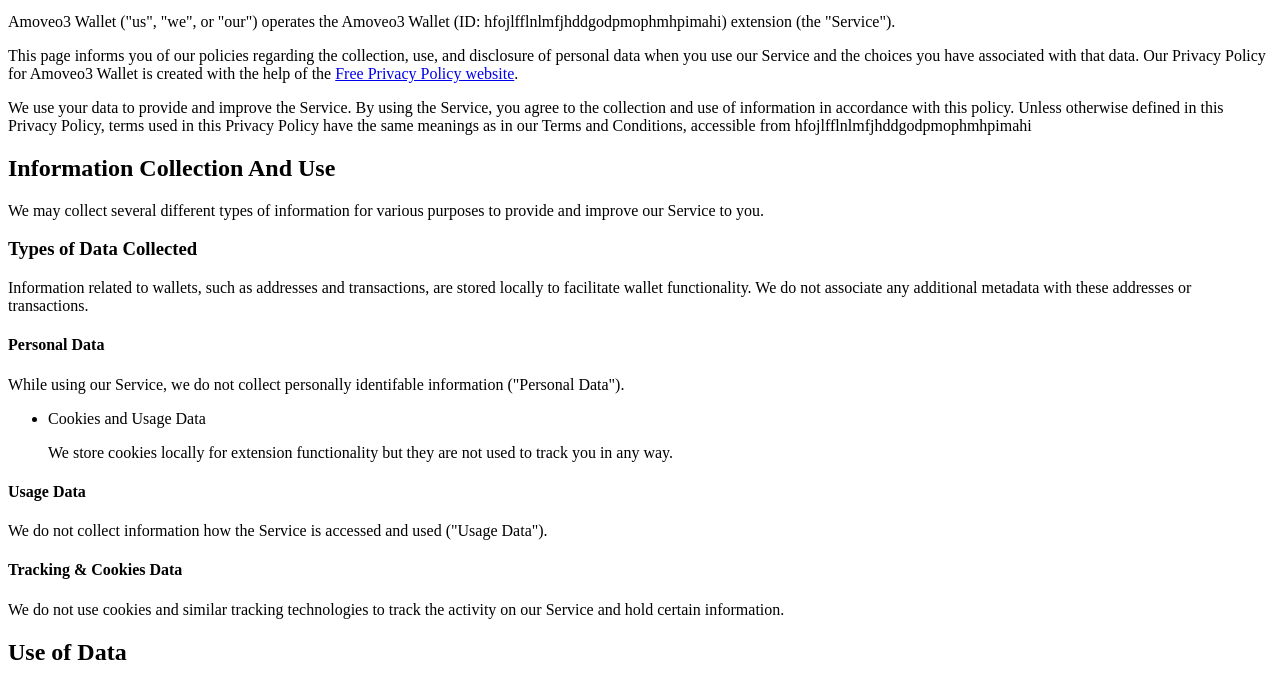
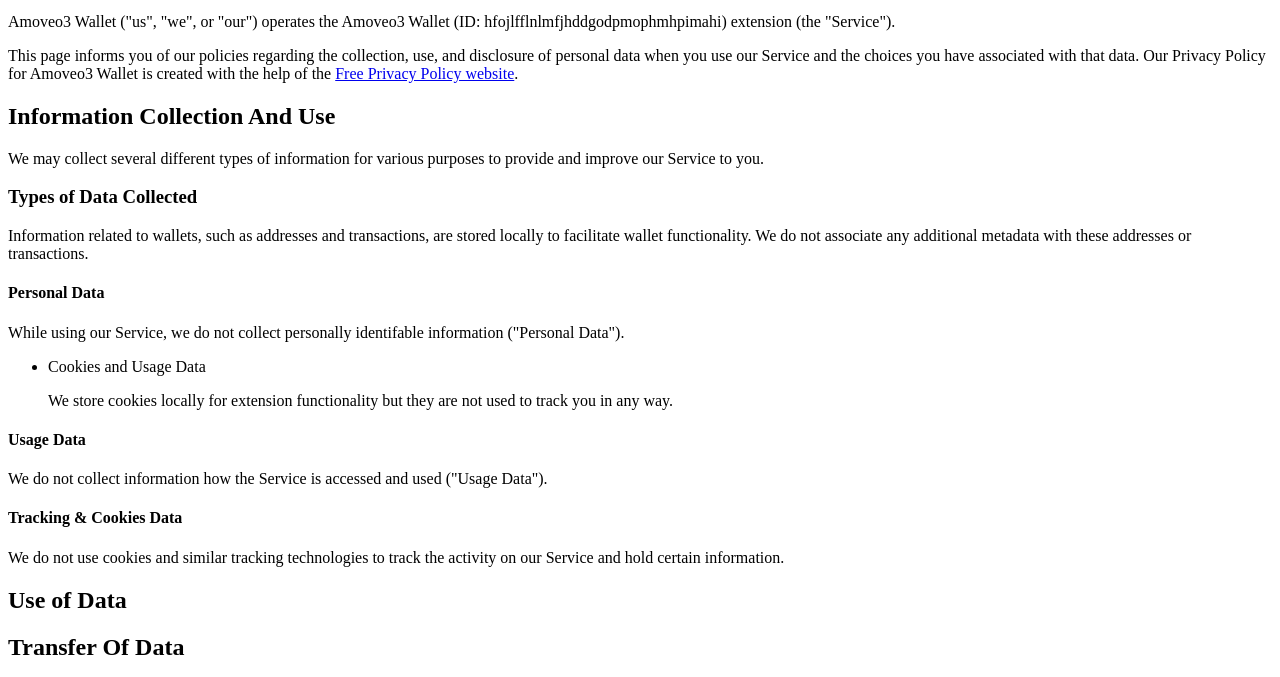
Before and after one commit to johnnycash77/privacy-policy, a plain HTML site: page index.html in a window 1280 px wide. Shown: the part 101-778 px from the top of the page. Drawn offline with Linux system fonts and the light colour scheme.

Commit message:
Update index.html

```diff
--- a/index.html
+++ b/index.html
@@ -14,9 +14,6 @@
 <p>Amoveo3 Wallet ("us", "we", or "our") operates the Amoveo3 Wallet (ID: hfojlfflnlmfjhddgodpmophmhpimahi) extension (the "Service").</p>
 
 <p>This page informs you of our policies regarding the collection, use, and disclosure of personal data when you use our Service and the choices you have associated with that data. Our Privacy Policy  for Amoveo3 Wallet is created with the help of the <a href="https://www.freeprivacypolicy.com/">Free Privacy Policy website</a>.</p>
-
-<p>We use your data to provide and improve the Service. By using the Service, you agree to the collection and use of information in accordance with this policy. Unless otherwise defined in this Privacy Policy, terms used in this Privacy Policy have the same meanings as in our Terms and Conditions, accessible from hfojlfflnlmfjhddgodpmophmhpimahi</p>
-
 
 <h2>Information Collection And Use</h2>
 
```
